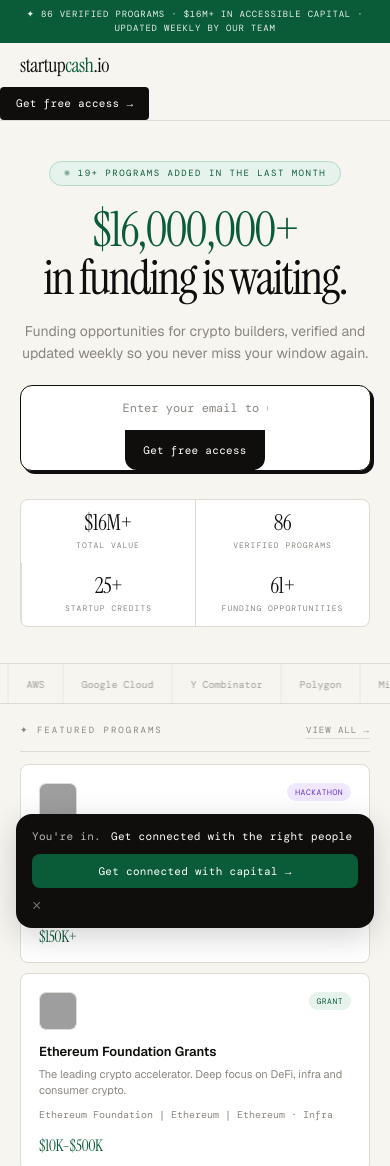
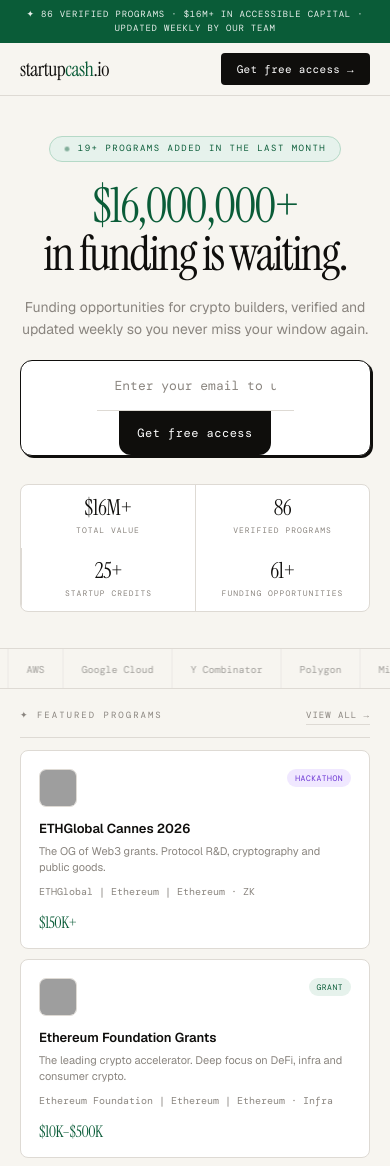
Before and after one commit to juandtenam/startupcash, a website: page index.html in a window 390 px wide. Shown: the top 1166 px of the page. Drawn offline with nearby package versions, Linux system fonts and the light colour scheme; grey boxes are pictures that could not be loaded; a web font is replaced by a local one.

Commit message:
Update index.html

```diff
--- a/index.html
+++ b/index.html
@@ -1363,7 +1363,7 @@ body {
   .top-strip { font-size: 9px; letter-spacing: 0.8px; padding: 8px 16px; }
 
   /* Nav */
-  .nav .c { height: auto; flex-wrap: wrap; gap: 12px; padding: 12px 20px; }
+  .nav .c { height: 52px; flex-wrap: nowrap; padding: 0 20px; justify-content: space-between; }
   .nav-logo { font-size: 20px; }
   .nav-links { display: none; } /* hide nav links on mobile */
 
@@ -1382,9 +1382,9 @@ body {
   .hero-sub { font-size: 14px; max-width: 100%; margin-bottom: 20px; }
 
   /* Hero CTA pill */
-  .cta-pill { flex-direction: column; border-radius: 12px; margin-bottom: 28px; width: 100%; }
-  .cta-pill input { padding: 14px 18px; border-radius: 12px 12px 0 0; font-size: 12px; }
-  .cta-pill button { border-radius: 0 0 12px 12px; padding: 13px 18px; font-size: 11px; }
+  .cta-pill { flex-direction: column; border-radius: 12px; margin-bottom: 28px; width: 100%; box-shadow: 2px 2px 0 var(--ink); }
+  .cta-pill input { padding: 16px 18px; border-radius: 12px 12px 0 0; font-size: 13px; border-bottom: 1px solid var(--rule); text-align: center; }
+  .cta-pill button { border-radius: 0 0 12px 12px; padding: 14px 18px; font-size: 12px; letter-spacing: 0.5px; }
 
   /* Hero post-unlock buttons */
   .hero-cta-fork-btn { min-width: unset; width: 100%; font-size: 11px; padding: 12px 18px; }
@@ -1460,17 +1460,8 @@ body {
   .gfmodal { border-radius: 16px 16px 0 0; padding: 24px 20px; }
   .gfmodal-title { font-size: 22px; }
 
-  /* Nudge popup */
-  .nudge-popup {
-    width: calc(100% - 32px);
-    white-space: normal;
-    flex-wrap: wrap;
-    gap: 10px;
-    border-radius: 16px;
-    padding: 14px 16px;
-    bottom: 16px;
-  }
-  .nudge-popup-btn { width: 100%; text-align: center; border-radius: 8px; padding: 10px; }
+  /* Nudge popup — hidden on mobile */
+  .nudge-popup { display: none !important; }
 
   /* Confirm popup */
   .confirm-popup { right: 16px; left: 16px; width: auto; top: 64px; }
@@ -1513,10 +1504,10 @@ body {
       <a class="nav-personalize-btn" id="nav-personalize-btn" onclick="openPersonalizeModal()">✦ Get connected</a>
       <a class="nav-featured-btn" onclick="openGetFeaturedModal()">List my opportunity</a>
     </div>
-  </div>
     <div class="nav-mobile-cta" style="display:none;">
       <a class="nav-cta" id="nav-mobile-free" onclick="focusGateEmail()" style="font-family:'DM Mono',monospace;font-size:11px;padding:8px 16px;background:var(--ink);color:#fff;border-radius:4px;cursor:pointer;text-decoration:none;">Get free access →</a>
     </div>
+  </div>
   </div>
 </nav>
 
@@ -1866,6 +1857,8 @@ function showUnlockedUI(){
   if(pill)pill.style.display='none';
   var fork=document.getElementById('hero-post-unlock');
   if(fork)fork.style.display='flex';
+  var mobileBtn=document.getElementById('nav-mobile-free');
+  if(mobileBtn){mobileBtn.textContent='✦ Get connected →';mobileBtn.style.background='var(--green)';mobileBtn.onclick=function(){openPersonalizeModal();};}
   setTimeout(function(){
     if(!_isConnected){var nudge=document.getElementById('nudge-popup');if(nudge)nudge.classList.add('show');}
   }, 1200);
```
